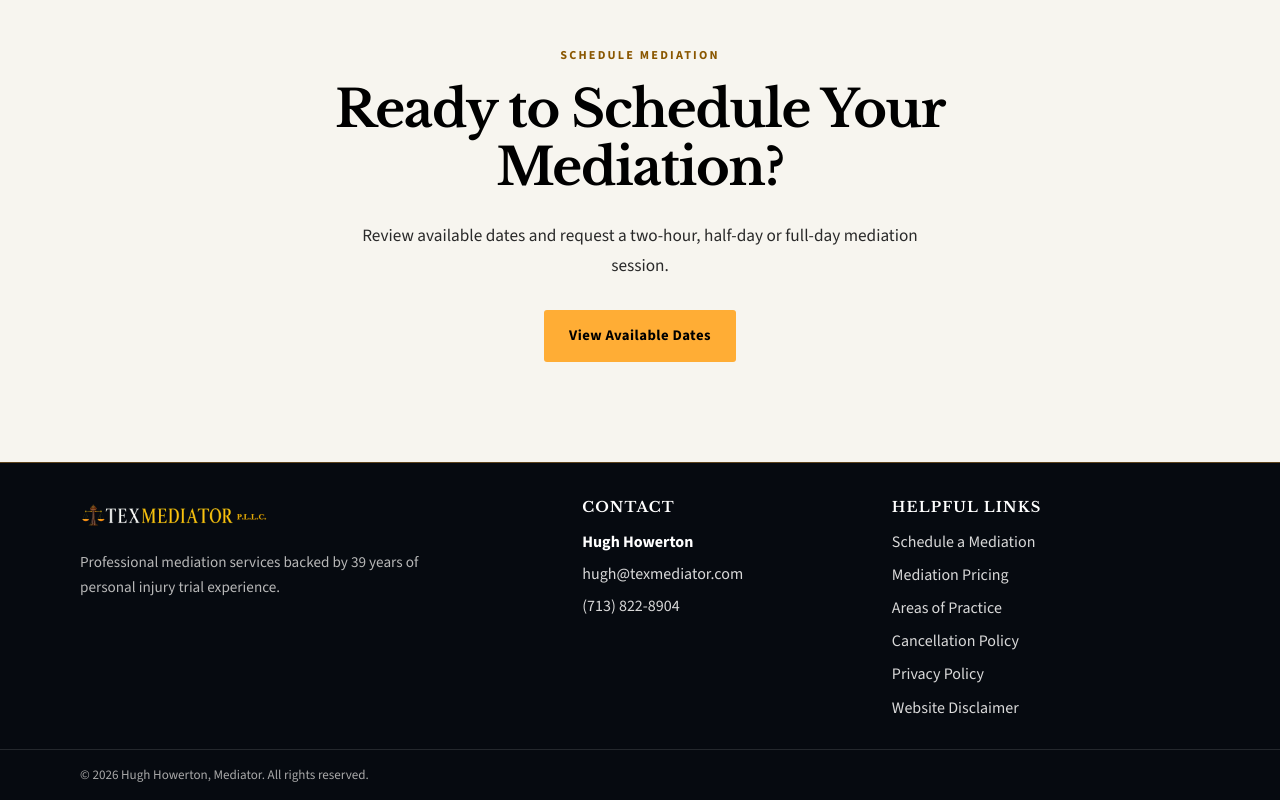
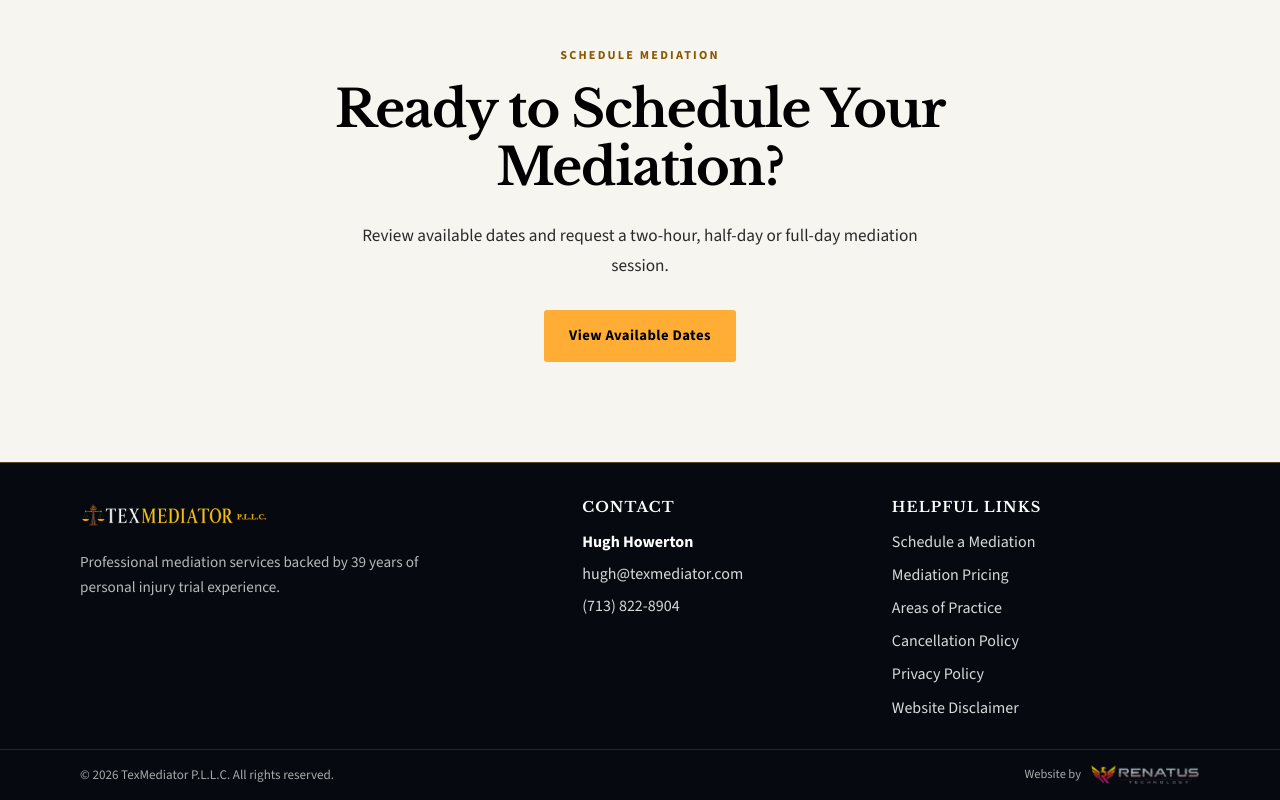
Before and after one commit to victorpena210/texmediator, a plain HTML site: page index.html in a window 1280 px wide. Shown: the part 3418-4218 px from the top of the page. Drawn offline with nearby package versions, Linux system fonts and the light colour scheme.

Commit message:
describe the website update

```diff
--- a/components/footer.html
+++ b/components/footer.html
@@ -58,7 +58,23 @@
     <div class="container footer-bottom-inner">
         <p>
             &copy; <span id="current-year">2026</span>
-            Hugh Howerton, Mediator. All rights reserved.
+            TexMediator P.L.L.C. All rights reserved.
         </p>
+
+        <a
+            href="https://renatus.technology"
+            class="footer-credit"
+            target="_blank"
+            rel="noopener noreferrer"
+            aria-label="Website by Renatus Technology—opens in a new tab"
+        >
+            <span>Website by</span>
+
+            <img
+                src="images/logos/renatus-horizontal-transparent.png"
+                alt="Renatus Technology"
+                class="footer-credit-logo"
+            >
+        </a>
     </div>
 </div>
--- a/css/footer.css
+++ b/css/footer.css
@@ -81,7 +81,36 @@
 }
 
 .footer-bottom-inner {
+    display: flex;
+    align-items: center;
+    justify-content: space-between;
+    gap: 24px;
     padding: 14px 0;
+}
+
+.footer-credit {
+    display: inline-flex;
+    align-items: center;
+    gap: 9px;
+    color: #a9a9a9;
+    font-size: 0.78rem;
+    text-decoration: none;
+}
+
+.footer-credit-logo {
+    display: block;
+    width: 110px;
+    height: auto;
+    opacity: 0.8;
+    transition: opacity 0.2s ease;
+}
+
+.footer-credit:hover {
+    color: #ffffff;
+}
+
+.footer-credit:hover .footer-credit-logo {
+    opacity: 1;
 }
 
 .footer-bottom p {
@@ -104,4 +133,13 @@
     .footer-logo {
         width: 170px;
     }
+    .footer-bottom-inner {
+    flex-direction: column;
+    align-items: flex-start;
+    gap: 12px;
 }
+
+.footer-credit-logo {
+    width: 105px;
+}
+}
```
Also changed, not shown: pricing.html (+3 -3 lines), images/logos/renatus-horizontal-transparent.png (added).
